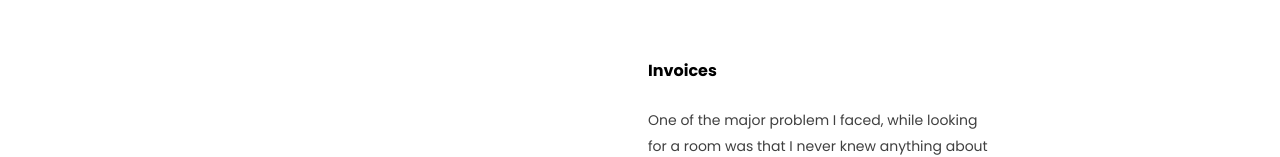
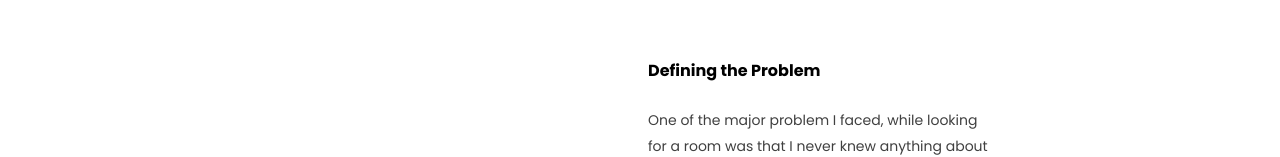
Before and after one commit to riya1995jain/riya-web, a website: page roomsey/index.html in a window 1280 px wide. Shown: the part 795-952 px from the top of the page. Drawn offline with nearby package versions, Linux system fonts and the light colour scheme.

Commit message:
case study update

```diff
--- a/roomsey/index.html
+++ b/roomsey/index.html
@@ -67,7 +67,7 @@
                 <div class="row">
                     <div class="col-xs-12 col-md-offset-6 col-md-6">
                         <div class="body-content-container">
-                                <h3>Invoices</h3>
+                                <h3>Defining the Problem</h3>
                                 <p>One of the major problem I faced, while looking for a room was that I never knew anything about the person I was going to share the room with. I also discovered that there were a lot many people who were tenants and posted an ad for a room/flat (basically looking for a roommate/flatmate).
                                 So, I decided to create an application which not only helps people find rental rooms/flats but also helps them find roommates of their choice.</p>
                             <h3>Goals</h3>
```
Also changed, not shown: assets/img/roomsy/visual-3.png, assets/img/roomsy/visual-4.png.
